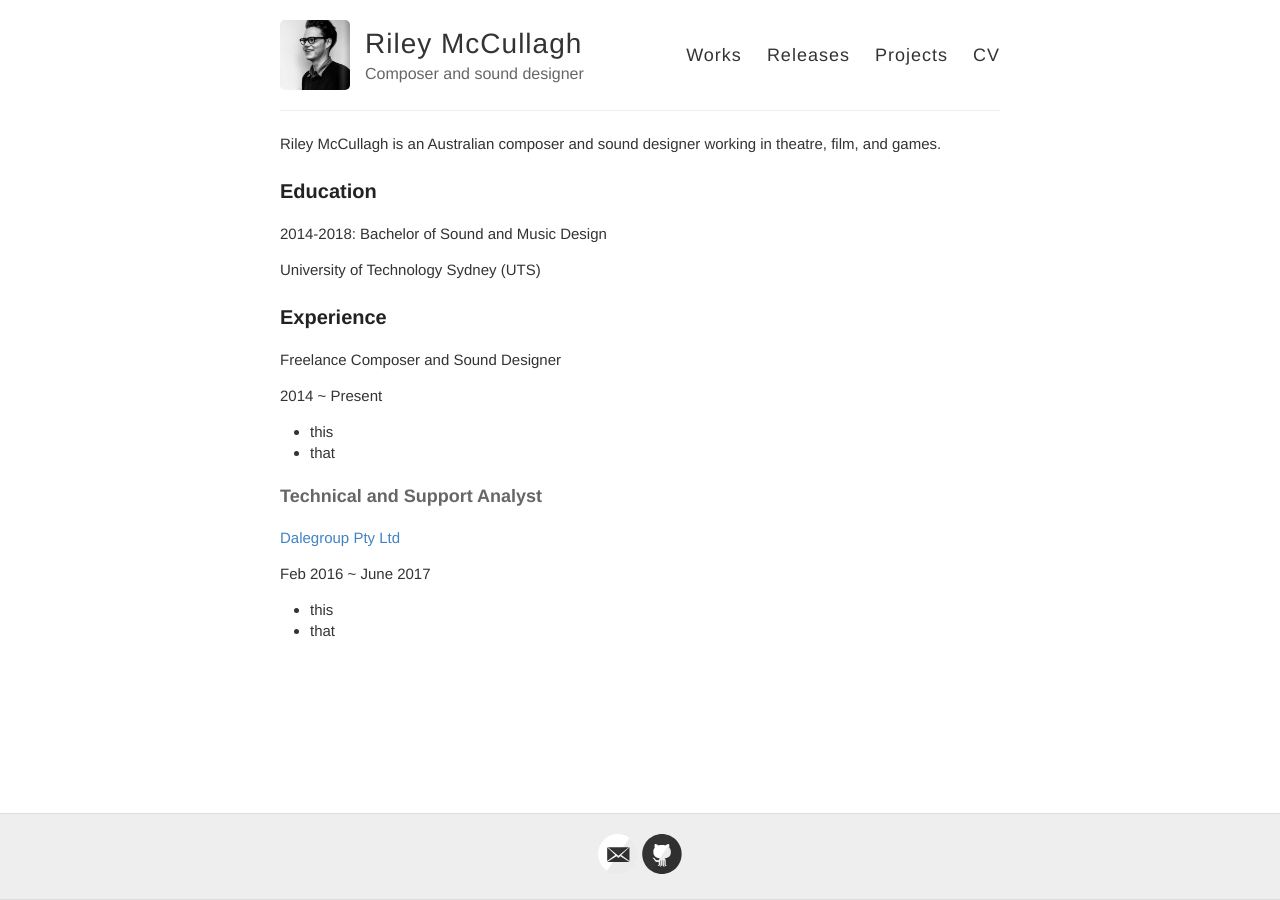
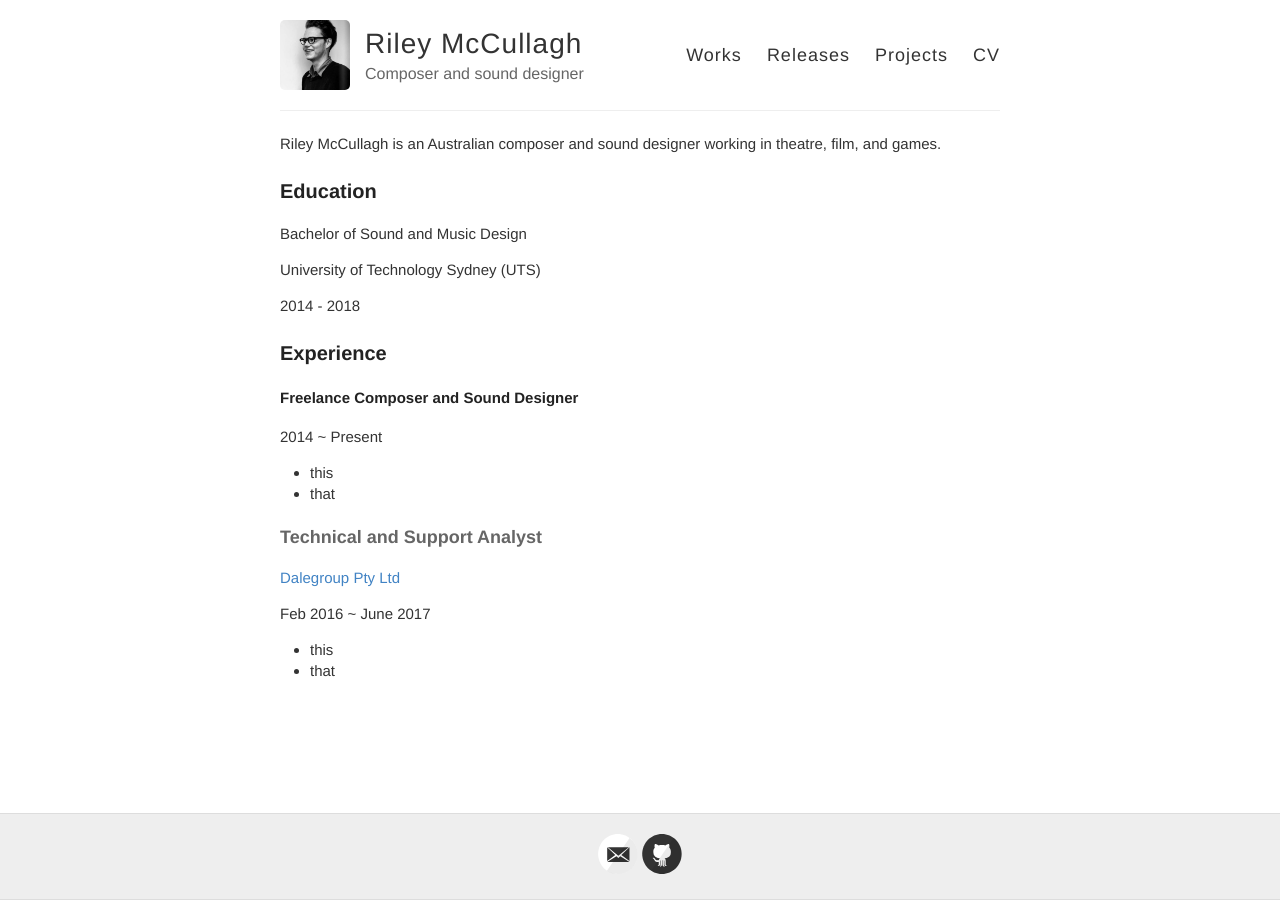
Before and after one commit to rileymccullagh/portfolio, a Jekyll site: the page built from docs/cv.md, in a window 1280 px wide. Built offline with Jekyll 4.4.1, drawn with Linux system fonts in a browser that asks for light colours; some of the changed lines change nothing that is shown.

Commit message:
header to second job

```diff
--- a/docs/cv.md
+++ b/docs/cv.md
@@ -7,21 +7,22 @@ Riley McCullagh is an Australian composer and sound designer working in theatre,
 
 ### Education
 
-2014-2018: Bachelor of Sound and Music Design
+Bachelor of Sound and Music Design
 
 University of Technology Sydney (UTS)
+
+2014 - 2018
 
 
 
 ### Experience
 
-Freelance Composer and Sound Designer
+##### Freelance Composer and Sound Designer
 
 2014 ~ Present
 
 - this
 - that
-
 
 
 #### Technical and Support Analyst
```
